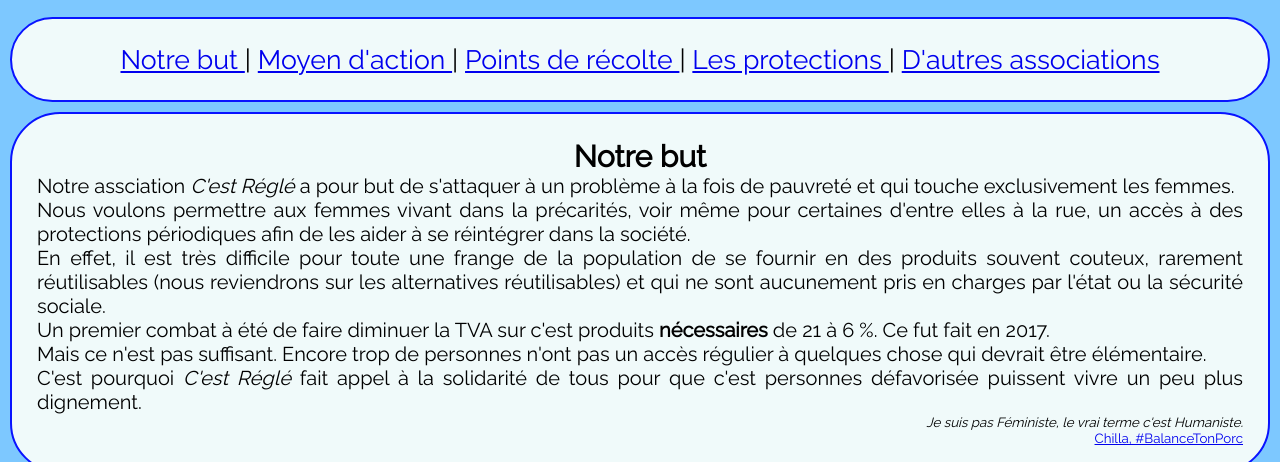
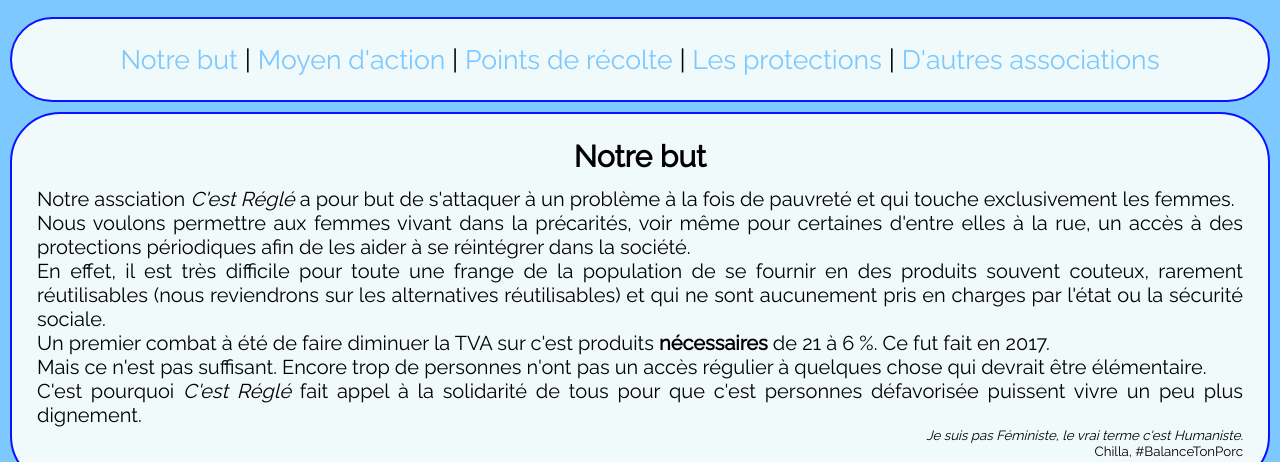
Before and after one commit to SImonJolet/Learning-Environment, a plain HTML site: page CestRegle.md/index.html in a window 1280 px wide. Shown: the part 367-829 px from the top of the page. Drawn offline with Linux system fonts and the light colour scheme.

Commit message:
Little changes link and padding

```diff
--- a/CestRegle.md/index.html
+++ b/CestRegle.md/index.html
@@ -22,7 +22,7 @@
     </div>
   <!-- Menu lien -->
   <div class="section" id="menu">
-<a href=#but> Notre but </a> | <a href=#moyen> Moyen d'action </a> | <a href=#pointsderécolte> Points de récolte </a> | <a href=#protection> Les protections </a> | <a href="#autresassociations"> D'autres associations </a>
+<a  href=#but> Notre but </a> | <a  href=#moyen> Moyen d'action </a> | <a  href=#pointsderécolte> Points de récolte </a> | <a  href=#protection> Les protections </a> | <a  href="#autresassociations"> D'autres associations </a>
     </div>
     <!-- Fin du menu lien -->
 <!-- but -->
@@ -105,7 +105,7 @@
   <!-- d'autre assoc' -->
   <div class="section" id="autresassociations">
     <h2><b> Nos amies </b></h2>
-    <ul>
+    <ul class="partnerList">
       <li> <a href="https://www.facebook.com/BruZelle/"target="_blank"> Bruzelle </a>, Bruxelles </li>
       <li> <a href="https://www.regleselementaires.com" target="_blank"> Règles Elémentaires </a>, Plusieurs villes de France.</li>
       </ul>
--- a/CestRegle.md/style.css
+++ b/CestRegle.md/style.css
@@ -3,61 +3,81 @@
   padding: 0px;
   box-sizing: border-box;
 }
-.section-haut{
-  display:flex;
+.section-haut {
+  display: flex;
 }
-#pointderécolte{
+#pointderécolte {
   text-align: justify;
 }
-#moyen{
+#moyen {
   text-align: justify;
 }
-#récolte{
+#récolte {
   list-style-image: url(https://img.icons8.com/color/24/000000/the-birth-of-venus.png);
   list-style-position: inside;
   text-align: center;
 }
-#header{
+#header {
   flex-grow: 1;
   background-image: url(https://www.60millions-mag.com/sites/default/files/styles/asset_image_manually_resized/public/assets/images/hd-istock-156215201_0.jpg?itok=e1cNlXV1&c=7d990ebd60e36678dddcce5c2eddf3e2);
-background-size:100% 100%;
-font-size: 25pt;
-  }
-#logo{
+  background-size: 100% 100%;
+  font-size: 25pt;
+}
+#logo {
   flex-grow: 0;
 }
-#menu{
+#menu {
   text-align: center;
   font-size: 20pt;
 }
+a {
+  text-decoration: none;
+  color: #000;
+}
+a:hover {
+  color: #0913ff;
+  font-size: 120%;
+}
+#menu a {
+  text-decoration: none;
+  color: #7dc8ff;
+}
+
+#menu a:hover {
+  color: #0913ff;
+  font-size: 120%;
+}
 h2 {
   text-align: center;
+  padding-bottom: 1vw;
 }
-#but{
+#but {
   text-align: justify;
 }
-.quote{
+.quote {
   text-align: right;
   font-size: 10pt;
 }
-table{
+table {
   text-align: center;
   width: 100%;
   font-size: 15pt;
 }
-.section{
-  border: 2px solid #0913FF;
-  background-color: #F0FAFA;
+.section {
+  border: 2px solid #0913ff;
+  background-color: #f0fafa;
   padding: 25px;
   margin: 10px;
   font-size: 15pt;
   border-radius: 50px;
-
 }
-body{
-  background-color: #7DC8FF;
+.partnerList {
+  padding-left: 3vw;
+}
+body {
+  background-color: #7dc8ff;
   font-family: Raleway, sans-serif;
 }
-#footer{
+#footer {
   font-size: 8pt;
 }
```
